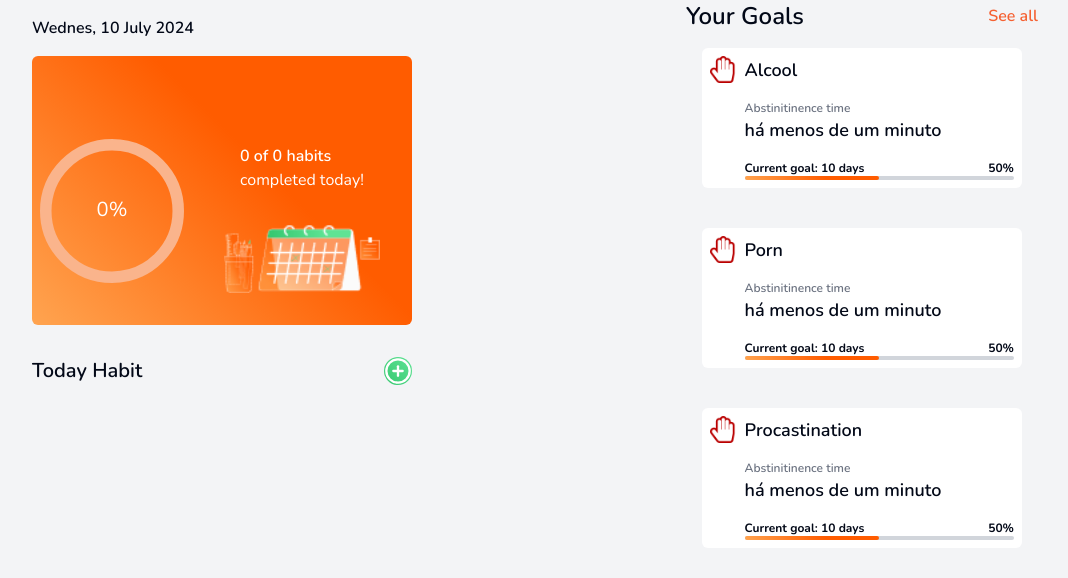
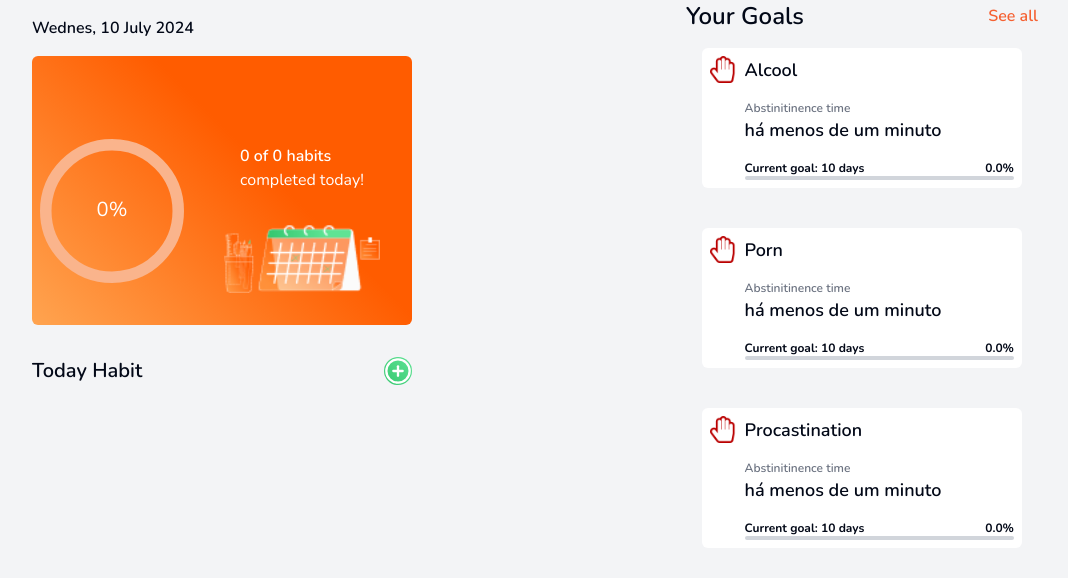
Before and after one commit to Pedroo07/Habita-App, a React (Vite) app: page / in a window 1280 px wide. Shown: the top 578 px of the page, without its empty margins (113-1181 px from the left). Built offline with nearby package versions, Linux system fonts and the light colour scheme.

Commit message:
Add Real-Time Progress Updates

```diff
--- a/src/components/home/GoalItem.tsx
+++ b/src/components/home/GoalItem.tsx
@@ -1,4 +1,4 @@
-import { formatDistanceToNow } from "date-fns"
+import { differenceInMinutes, formatDistanceToNow } from "date-fns"
 import { ptBR } from "date-fns/locale"
 import { useEffect, useState } from "react"
 
@@ -6,12 +6,30 @@ import { useEffect, useState } from "react"
 type GoalItemPops = {
     title: string
     date: Date
+    goalTime: number
 }
 
-export const GoalItem: React.FC<GoalItemPops> = ({title, date}) => {
+export const GoalItem: React.FC<GoalItemPops> = ({ title, date, goalTime }) => {
     const [timeAgo, setTimeAgo] = useState<string>('')
+    const [progress, setProgess] = useState<number>(0)
+
+    const caulculateProgress = () => {
+        const now = new Date()
+        const minutesElapesd = differenceInMinutes(now, date)
+        const goalTimeInMinutes = goalTime * 24 * 60
+        const percentage = (minutesElapesd / goalTimeInMinutes) * 100
+        setProgess(percentage)
+    }
+    useEffect(() => {
+        caulculateProgress()
+
+        const intervalId = setInterval(caulculateProgress, 60000)
+
+        return() =>  clearInterval(intervalId)
+    }, [date, goalTime])
 
     useEffect(() => {
+
         const caulculateTimeAgo = () => {
             const timePassed = formatDistanceToNow(date, {
                 addSuffix: true,
@@ -37,11 +55,11 @@ export const GoalItem: React.FC<GoalItemPops> = ({title, date}) => {
                 </div>
                 <div>
                     <div className="flex justify-between text-xs font-bold">
-                        <span>Current goal: 10 days</span>
-                        <span>50%</span>
+                        <span>Current goal: {goalTime} days</span>
+                        <span>{progress.toFixed(1)}%</span>
                     </div>
                     <div className="w-full bg-gray-300 h-1 rounded">
-                        <div className="w-2/4 h-1 bg-bg-color1 rounded"></div>
+                        <div className='h-1 bg-bg-color1 rounded' style={{width: `${progress}%`}}></div>
                     </div>
                 </div>
             </div>
--- a/src/components/home/Goals.tsx
+++ b/src/components/home/Goals.tsx
@@ -9,9 +9,9 @@ export const Goals = () => {
                 <span className="text-color1 font-semibold cursor-pointer" >See all</span>
             </div>
             <div className="flex flex-col gap-2">
-                <GoalItem title="Alcool" date={createdAt}/>
-                <GoalItem title="Porn"  date={createdAt}/>
-                <GoalItem title="Procastination" date={createdAt} />
+                <GoalItem title="Alcool" date={createdAt} goalTime={10} />
+                <GoalItem title="Porn" date={createdAt} goalTime={10} />
+                <GoalItem title="Procastination" date={createdAt} goalTime={10} />
             </div>
         </div>
     )
```
